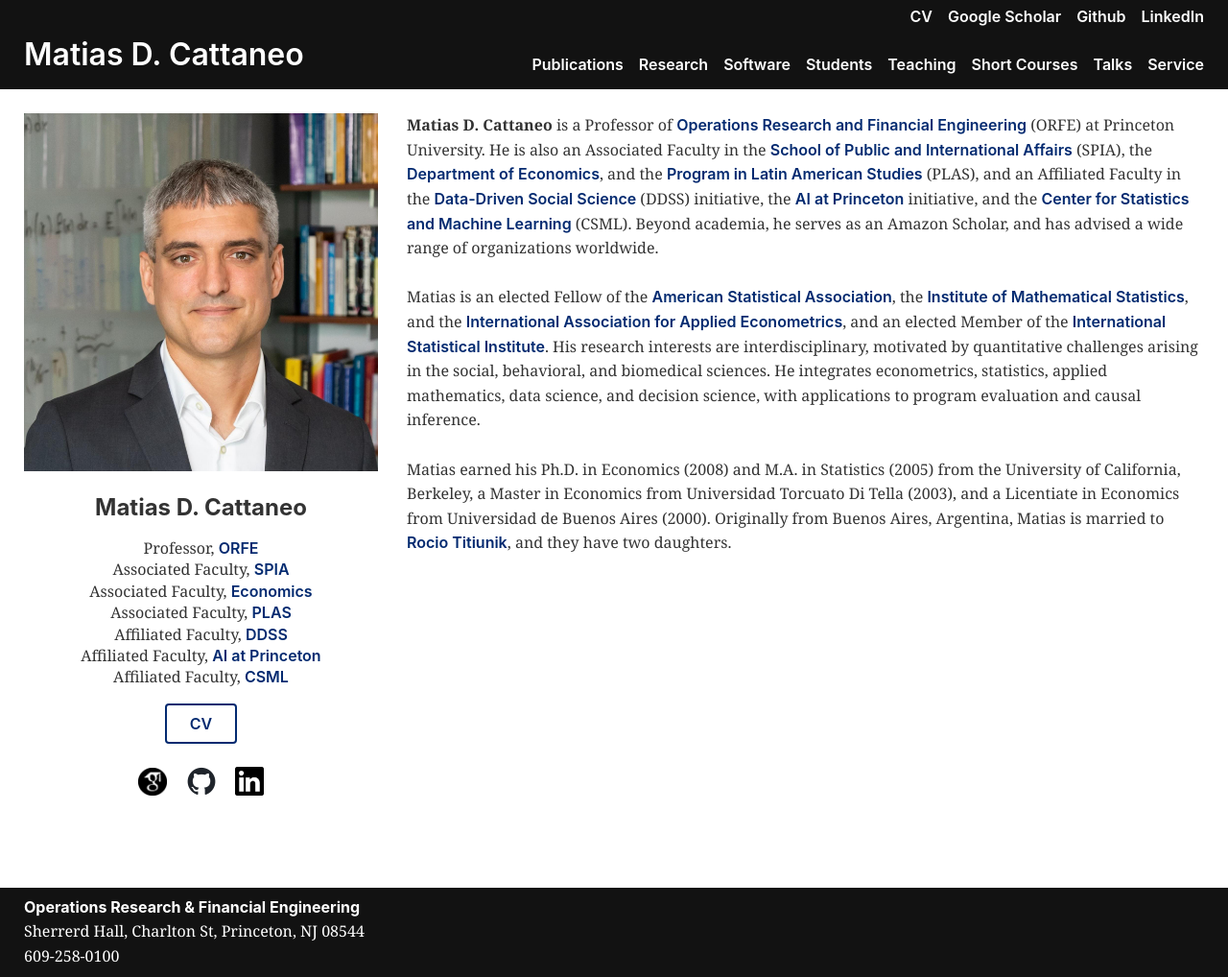
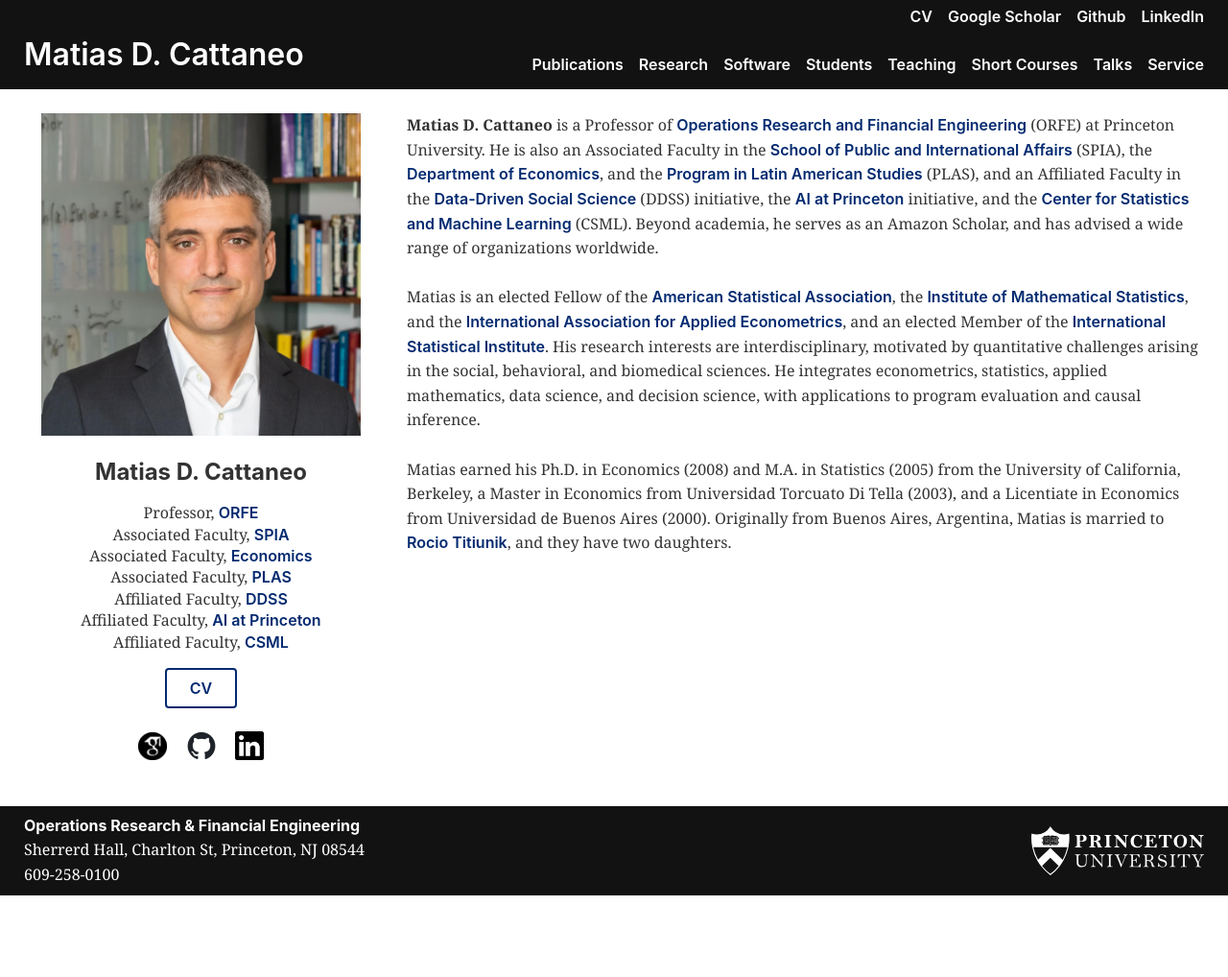
Before and after one commit to mdcattaneo/mdcattaneo.github.io, a Jekyll site: the page built from index.html, in a window 1280 px wide and 1018 px high. Shown: the whole window at 96% size. Built offline with Jekyll 4.4.1, drawn with Linux system fonts in a browser that asks for light colours; some web fonts are replaced.

Commit message:
Redesign footer layout and constrain headshot width
- Add footer-address and footer-logo classes for proper layout
- Remove padding and margin-top from footer element
- Implement responsive footer: centered on mobile, left/right alignment on desktop
- Ensure Princeton logo is visible and properly sized
- Constrain headshot image to max 332.5px width
- Center headshot within aside element

```diff
--- a/_includes/footer.html
+++ b/_includes/footer.html
@@ -1,16 +1,16 @@
 <footer role="contentinfo" id="footer">
 <div class="container">
-  <div>
+  <div class="footer-address"> <!-- Left-aligned on wide screens -->
     <p>
       <a href="https://orfe.princeton.edu"><strong>Operations Research &amp; Financial Engineering</strong></a><br>
       Sherrerd Hall, Charlton St, Princeton, NJ 08544<br>
       609-258-0100
     </p>
   </div>
-  <div>
-  <a href="http://www.princeton.edu" title="Princeton University">
-    <img src="{{ 'assets/images/pu-logo-stacked-white.svg' | relative_url }}" alt="Princeton University" />
-  </a>
+  <div class="footer-logo"> <!-- Right-aligned on wide screens -->
+    <a href="http://www.princeton.edu" title="Princeton University">
+      <img src="{{ 'assets/images/pu-logo-stacked-white.svg' | relative_url }}" alt="Princeton University" />
+    </a>
   </div>
 </div>
 </footer>
--- a/assets/css/styles.css
+++ b/assets/css/styles.css
@@ -287,6 +287,12 @@ aside {
   text-align: center;
 }
 
+/* Headshot image */
+aside > img {
+  max-width: 332.5px; /* Limit headshot to 332.5px width */
+  margin: 0 auto; /* Center the constrained image */
+}
+
 aside h2 {
   margin-top: 1.5rem;
   font-size: 24px;
@@ -333,20 +339,44 @@ aside a[href*="cv"]:hover {
 footer {
   background-color: #121212;
   color: #fff;
-  width: 100%;
-  margin-top: 3rem;
+  width: 100%; /* Removed padding and margin-top */
 }
 
 footer .container {
   display: flex;
   flex-direction: column;
+  align-items: center;
   gap: 2rem;
 }
+
+footer .footer-address {
+  text-align: center;
+}
+
+footer .footer-logo {
+  width: 100%;
+  max-width: 150px;
+}
+
+footer .footer-logo img {
+  width: 100%;
+  height: auto;
+  display: block; /* Ensures logo is visible and responsive */
+}
+
 @media (min-width: 992px) {
   footer .container {
-    flex-direction: row; /* Align children horizontally */
-    justify-content: space-between; /* Push children to opposite ends */
-    align-items: center; /* Vertically center them */
+    flex-direction: row;
+    justify-content: space-between; /* Address left, logo right on wide screens */
+    align-items: center;
+  }
+
+  footer .footer-address {
+    text-align: left; /* Left-align address on wide screens */
+  }
+
+  footer .footer-logo {
+    max-width: 180px; /* Right-aligned logo size on wide screens */
   }
 }
 
@@ -361,9 +391,3 @@ footer a:hover {
 footer p {
   margin: 0.5rem 0;
 }
-
-footer img {
-  padding-top: 15px;
-  padding-bottom: 15px;
-  max-width: 200px;
-}
```
Also changed, not shown: 1 other file.
